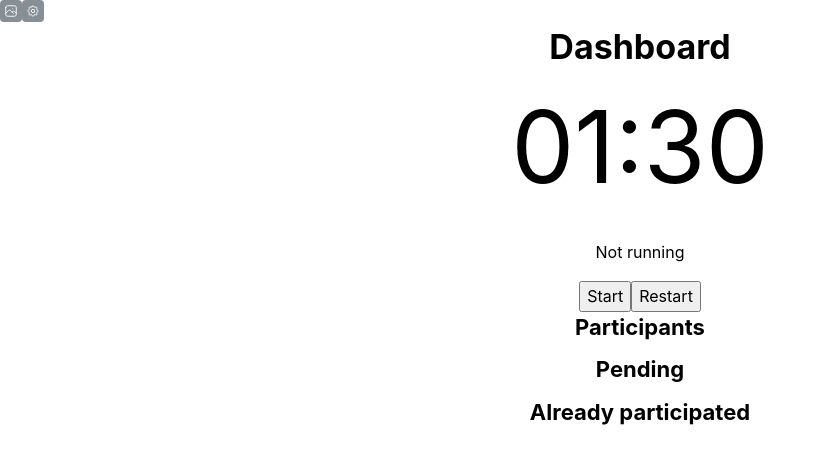
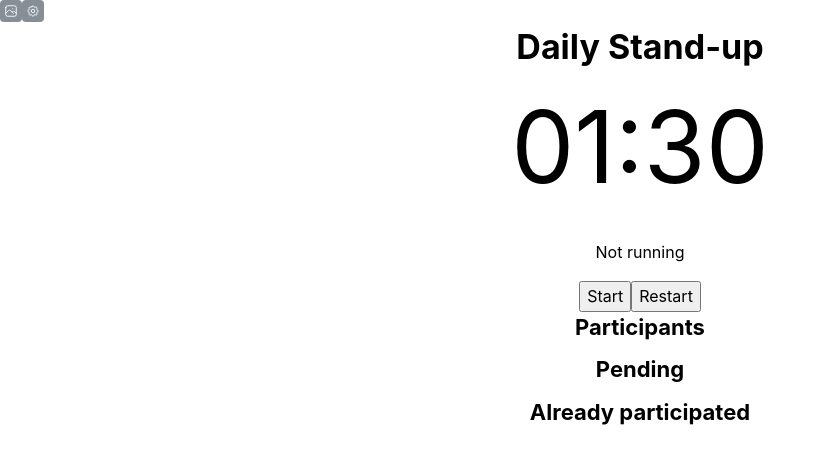
Before and after one commit to Siravian-index/stand-up-tracker, a Next.js app: page /dashboard in a window 1280 px wide. Shown: the top 464 px of the page, without its empty margins (0-826 px from the left). Built offline with nearby package versions, Linux system fonts and the light colour scheme.

Commit message:
Change title

```diff
--- a/app/dashboard/page.tsx
+++ b/app/dashboard/page.tsx
@@ -17,7 +17,7 @@ const Dashboard = () => {
         align="center"
         direction="column"
       >
-        <Title>Dashboard</Title >
+        <Title>Daily Stand-up</Title >
 
       </Flex>
       <Countdown settings={{ expiryTimestamp: time, autoStart: false }} />
```
